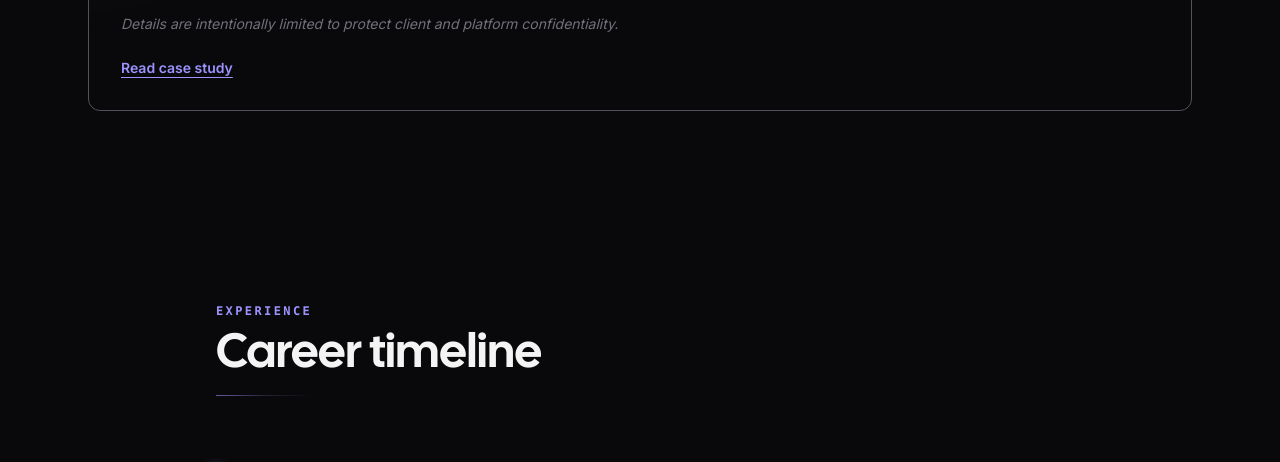
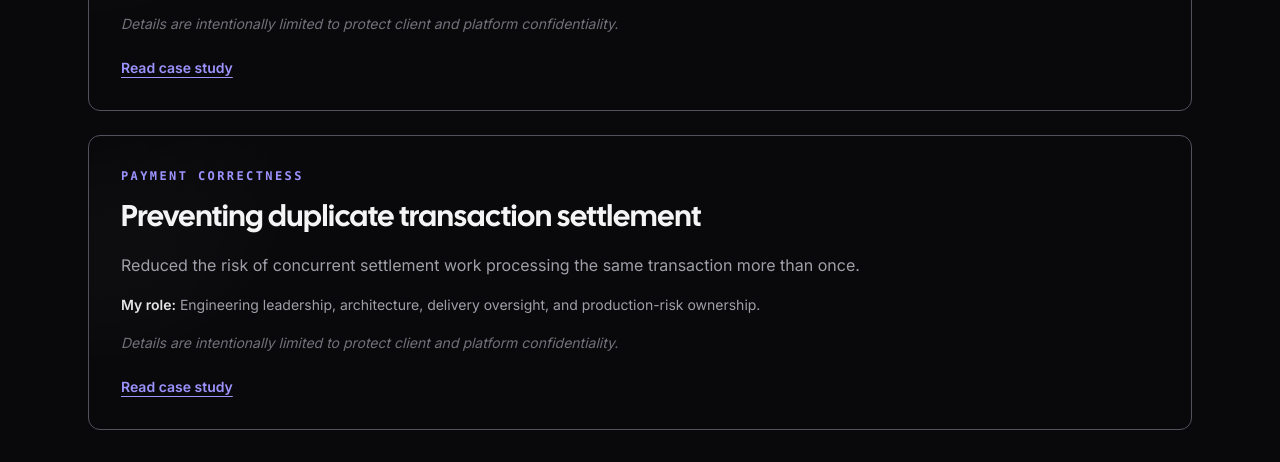
Before and after one commit to frankdavidcorona/chaplindev.com, a Next.js app: page / in a window 1280 px wide. Shown: the part 2940-3402 px from the top of the page. Built offline with nearby package versions, Linux system fonts and the light colour scheme; what tailwindcss-debug-screens would draw is missing.

Commit message:
feat(portfolio): add settlement case study

```diff
--- a/app/content/case-studies.ts
+++ b/app/content/case-studies.ts
@@ -38,6 +38,31 @@ export const caseStudies = [
     disclosureNote:
       'Details are intentionally limited to protect client and platform confidentiality.',
   },
+  {
+    slug: 'preventing-duplicate-settlement',
+    title: 'Preventing duplicate transaction settlement',
+    eyebrow: 'Payment correctness',
+    organization: 'Strictly',
+    summary:
+      'Reduced the risk of concurrent settlement work processing the same transaction more than once.',
+    challenge:
+      'Settlement correctness is a financial-risk boundary. Retried or concurrent work needed a shared coordination mechanism rather than relying on process-local state.',
+    constraints: [
+      'Preserve the existing settlement workflow and its production behavior.',
+      'Coordinate across service instances rather than within one process.',
+      'Make failures visible enough for production operators to investigate.',
+    ],
+    approach: [
+      'Introduced distributed locking around the settlement-critical section.',
+      'Added automated monitoring for duplicate-settlement risk signals.',
+      'Kept the change focused on correctness rather than broad workflow redesign.',
+    ],
+    outcome:
+      'The settlement path gained cross-instance coordination and automated monitoring designed to prevent duplicate processing.',
+    role: 'Engineering leadership, architecture, delivery oversight, and production-risk ownership.',
+    disclosureNote:
+      'Details are intentionally limited to protect client and platform confidentiality.',
+  },
 ] as const satisfies readonly CaseStudy[];
 
 export function getCaseStudy(slug: string) {
```
